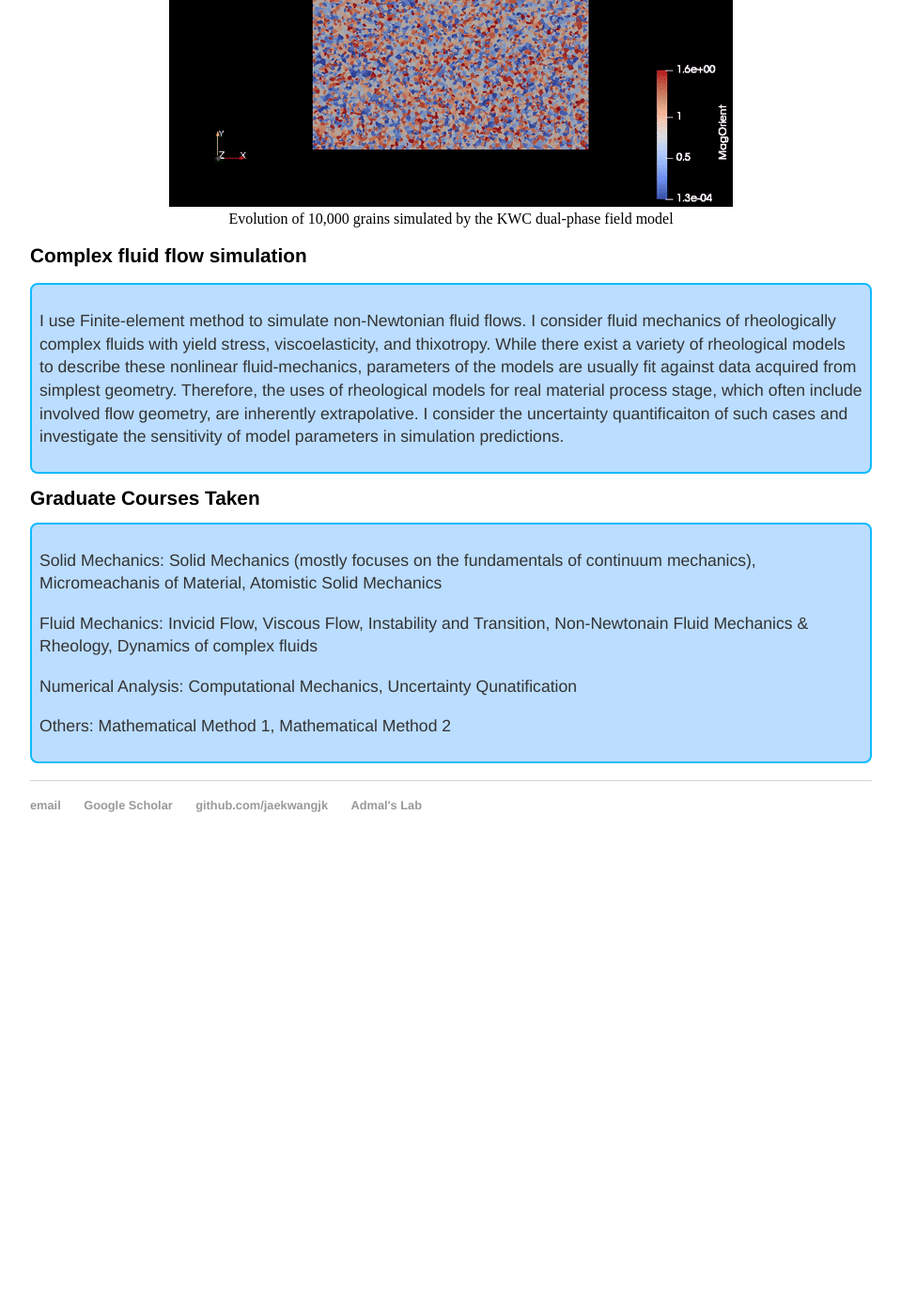
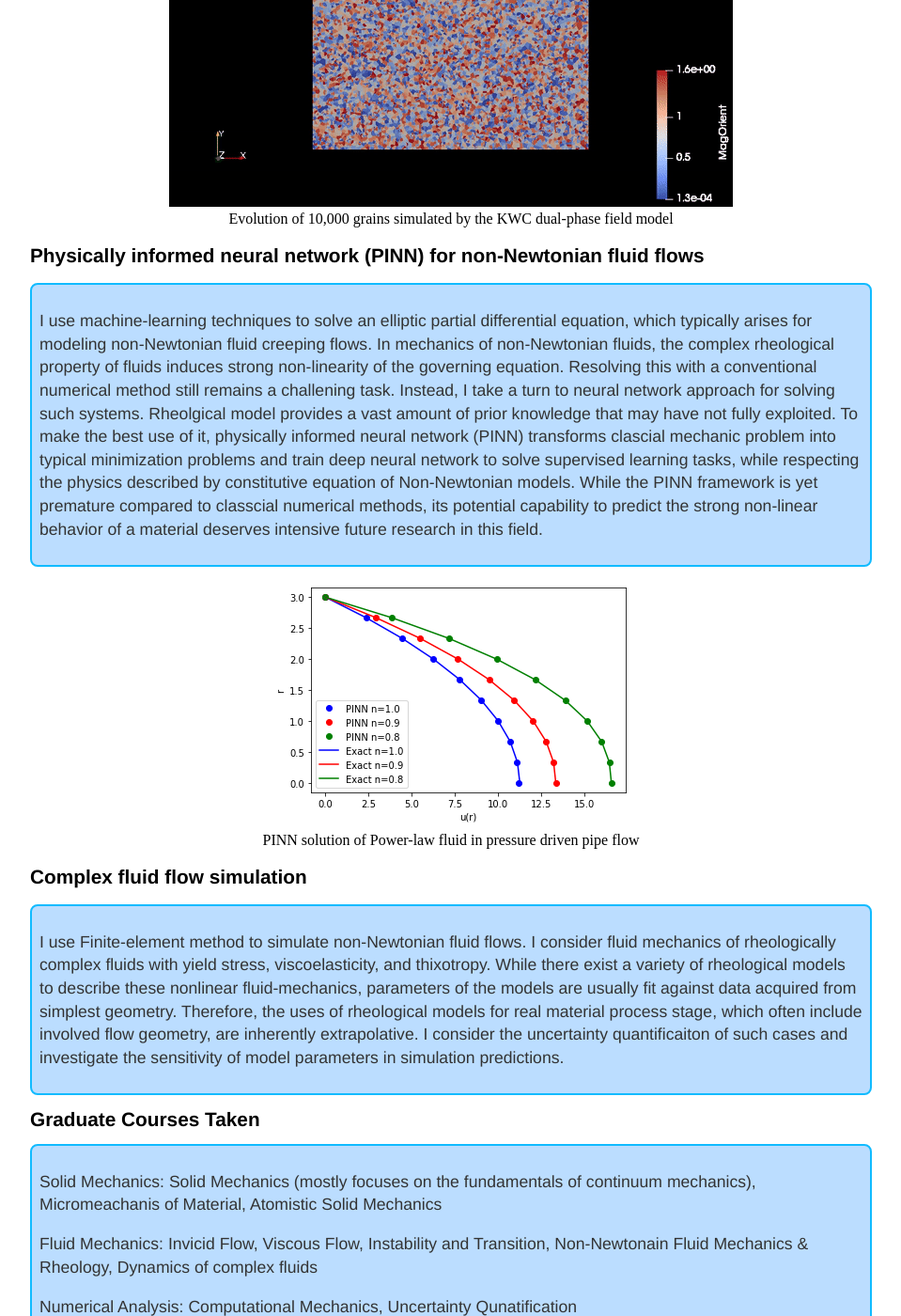
Before and after one commit to jaekwangjk/jaekwangjk.github.io, a Jekyll site: the page built from research.html, in a window 1280 px wide and 1400 px high, scrolled down 820 px. Shown: the whole window at 94% size, without its empty margins (160-1119 px from the left). Built offline with Jekyll 4.4.1, drawn with Linux system fonts in a browser that asks for light colours; before the commit the page ends 1745 px from its top, so only the background shows below that.

Commit message:
update research page

```diff
--- a/research.html
+++ b/research.html
@@ -49,6 +49,36 @@ title: Jaekwang Kim
 	</BODY>
 
 
+	<p>
+	<h1>Physically informed neural network (PINN) for non-Newtonian fluid flows</h1>
+	</p>
+
+	<div class="rounded">
+	<p>
+	I use machine-learning techniques to solve an elliptic partial differential equation, which
+	typically arises for modeling non-Newtonian fluid creeping flows.
+	In mechanics of non-Newtonian fluids, the complex rheological property of fluids
+	induces	strong non-linearity of the governing equation.
+	Resolving this with a conventional numerical method still remains a challening task.
+	Instead, I take a turn to neural network approach for solving such systems.
+	Rheolgical model provides a vast amount of prior knowledge that may have not
+	fully exploited. To make the best use of it, physically informed neural network (PINN) transforms
+	clascial mechanic problem into typical minimization problems and train deep neural network
+	to solve supervised learning tasks, while respecting the physics described by constitutive equation of Non-Newtonian models.
+	While the PINN framework is yet premature compared to classcial numerical methods,
+	its potential capability to predict the strong non-linear behavior of a material deserves intensive future research in this field.
+	</p></div>
+
+	<BODY>
+	<center>
+	<figure>
+  	<IMG SRC="pictures/PowerLaw.png">
+	<figcaption> PINN solution of Power-law fluid in pressure driven pipe flow </figcaption>
+	</figure>
+	</center>
+	</BODY>
+
+
     <p>
 	<h1>Complex fluid flow simulation</h1>
 	</p>
```
Also changed, not shown: pictures/PowerLaw.png (added).
